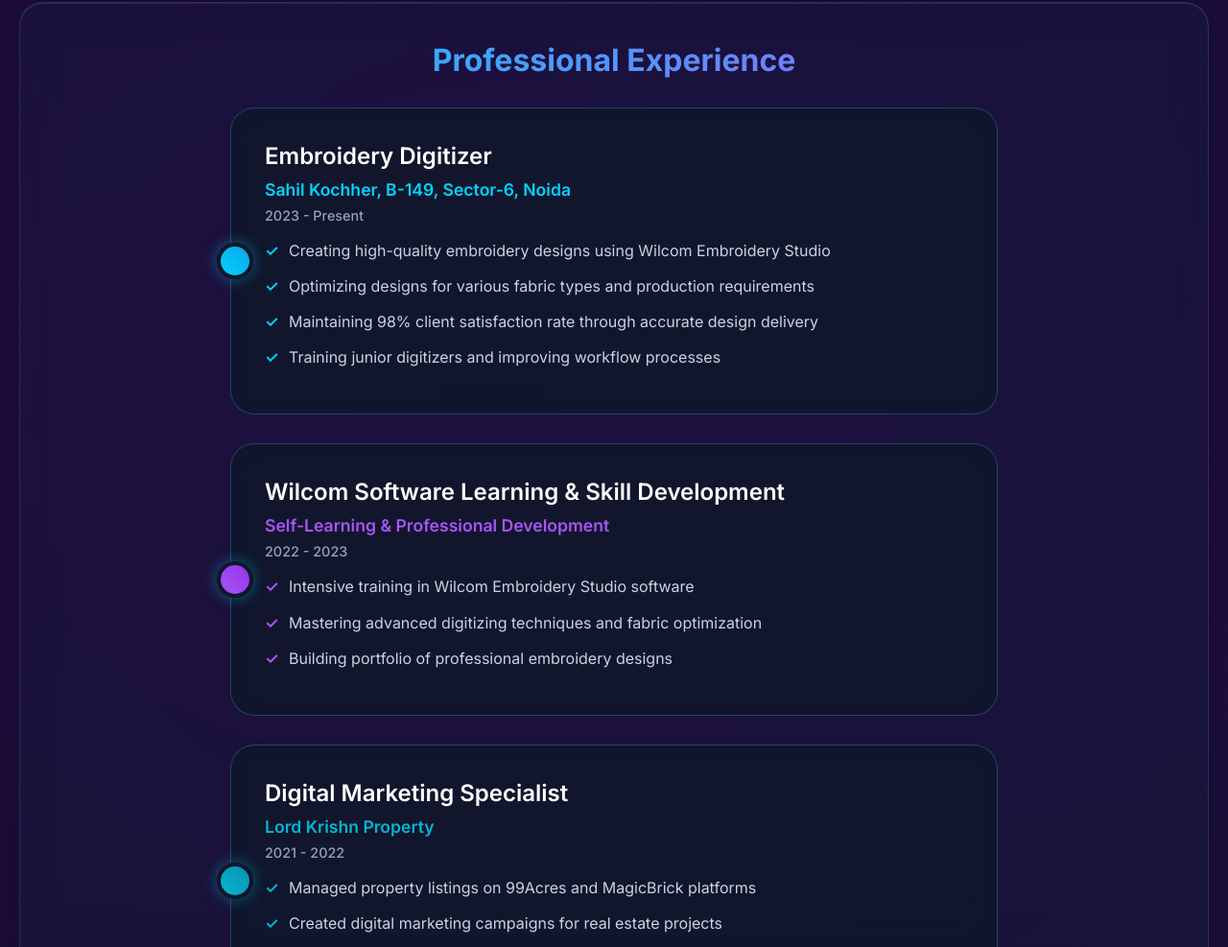
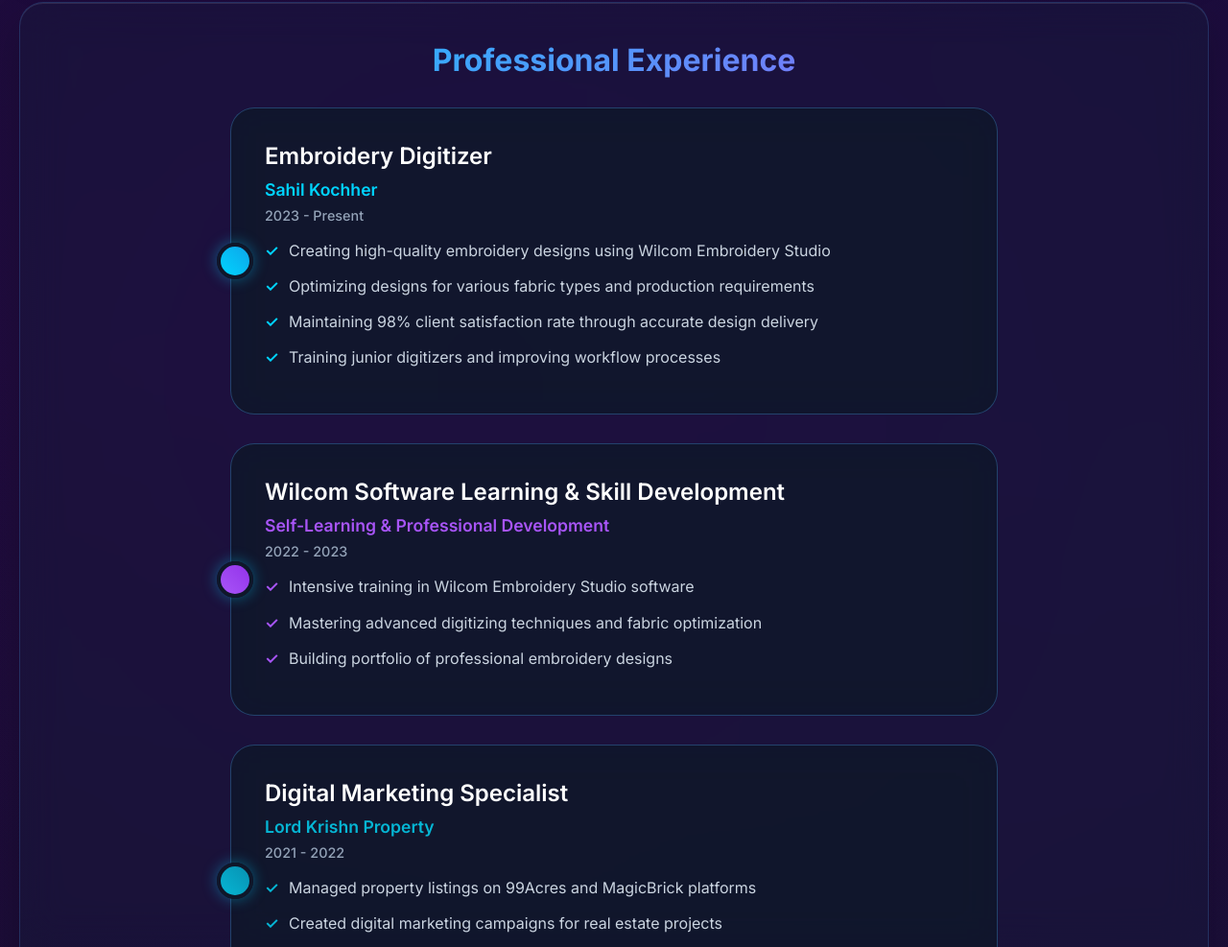
Before and after one commit to WebAakash/CV, a plain HTML site: page index.html in a window 1280 px wide. Shown: the part 1972-2959 px from the top of the page at 96% size. Drawn offline with Linux system fonts and the light colour scheme.

Commit message:
Update index.html

```diff
--- a/index.html
+++ b/index.html
@@ -852,7 +852,7 @@
             <div class="timeline">
                 <div class="timeline-item">
                     <h4>Embroidery Digitizer</h4>
-                    <p class="company">Sahil Kochher, B-149, Sector-6, Noida</p>
+                    <p class="company">Sahil Kochher</p>
                     <p class="duration">2023 - Present</p>
                     <ul>
                         <li>Creating high-quality embroidery designs using Wilcom Embroidery Studio</li>
```
